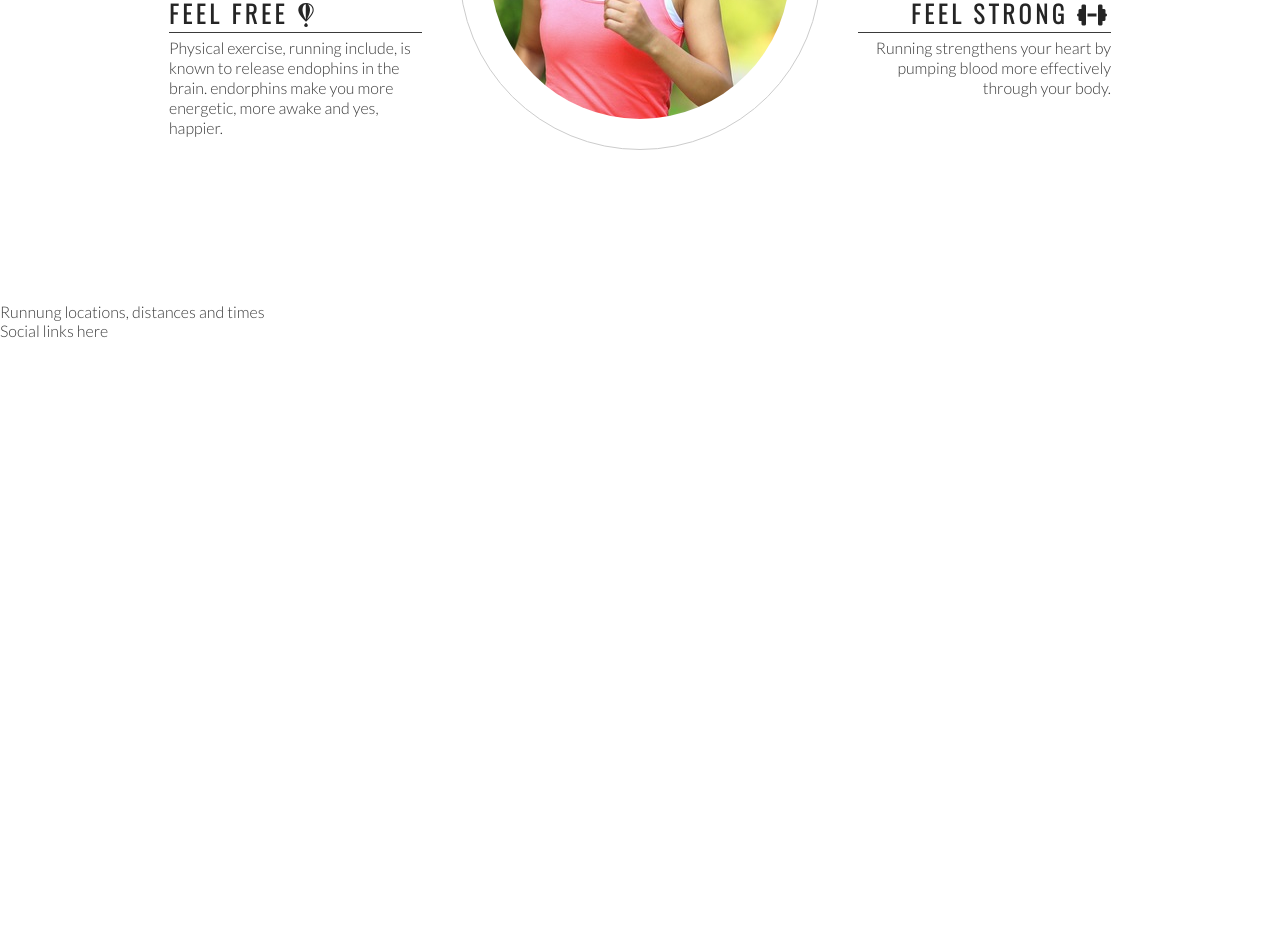
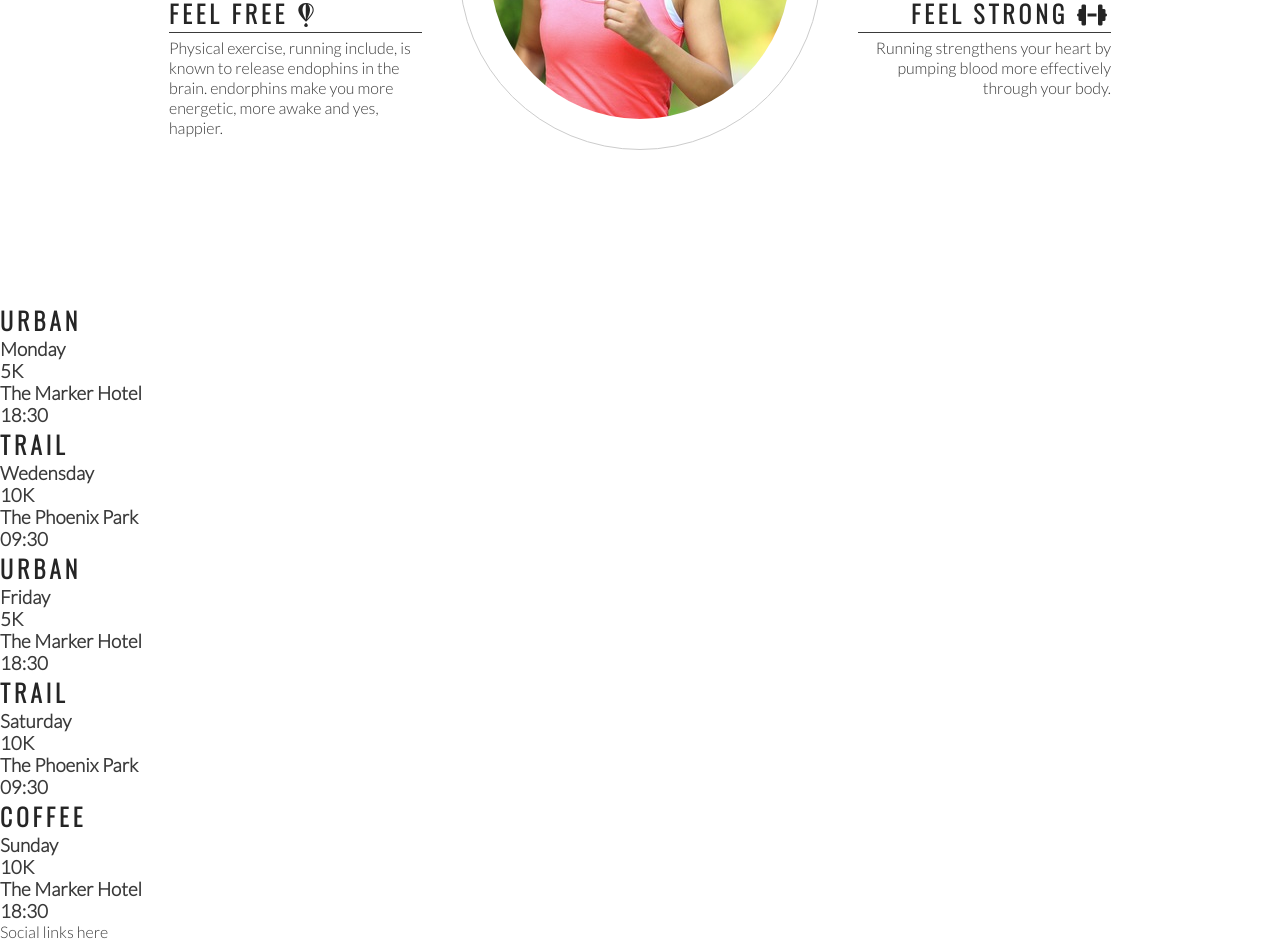
Before and after one commit to alakeldev/love-running-ci-walkthrough-project-float, a plain HTML site: page index.html in a window 1280 px wide. Shown: the part 993-1934 px from the top of the page. Before the commit the page ends 1333 px from the top, so only its background shows below. Drawn offline with nearby package versions, Linux system fonts and the light colour scheme.

Commit message:
add meetup times main structure

```diff
--- a/index.html
+++ b/index.html
@@ -72,7 +72,42 @@
     </section>
 
     <section>
-        Runnung locations, distances and times
+        <div>
+        <h2>Urban</h2>
+        <h3>Monday</h3>
+        <h3>5K</h3>
+        <h3>The Marker Hotel</h3>
+        <h3>18:30</h3>
+    </div>
+        <div>
+        <h2>Trail</h2>
+        <h3>Wedensday</h3>
+        <h3>10K</h3>
+        <h3>The Phoenix Park</h3>
+        <h3>09:30</h3>
+    </div>
+        <div>
+        <h2>Urban</h2>
+        <h3>Friday</h3>
+        <h3>5K</h3>
+        <h3>The Marker Hotel</h3>
+        <h3>18:30</h3>
+    </div>
+        <div>
+        <h2>Trail</h2>
+        <h3>Saturday</h3>
+        <h3>10K</h3>
+        <h3>The Phoenix Park</h3>
+        <h3>09:30</h3>
+    </div>
+    </div>
+        <div>
+        <h2>Coffee</h2>
+        <h3>Sunday</h3>
+        <h3>10K</h3>
+        <h3>The Marker Hotel</h3>
+        <h3>18:30</h3>
+    </div>
     </section>
 
     <footer>
```
